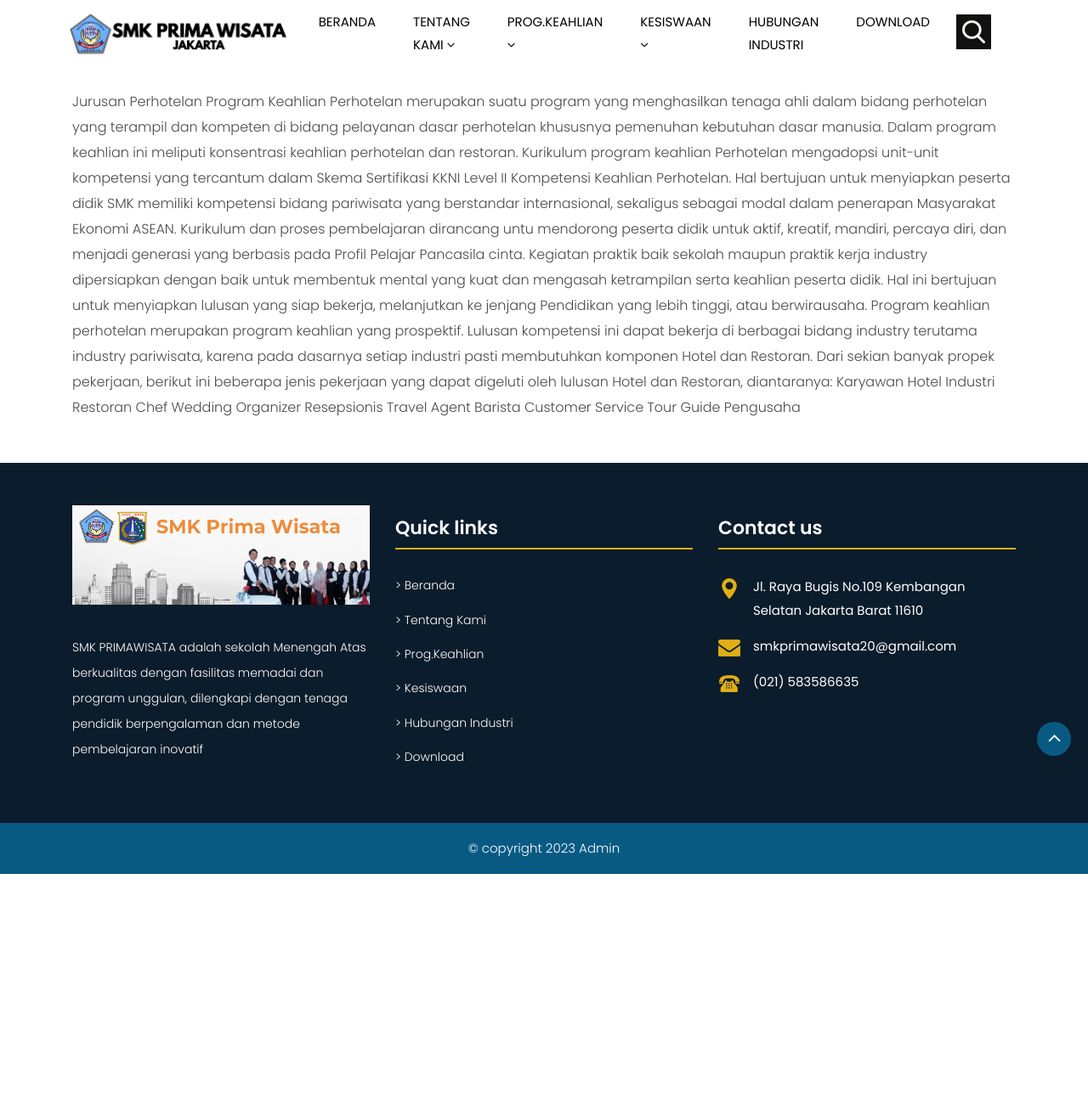
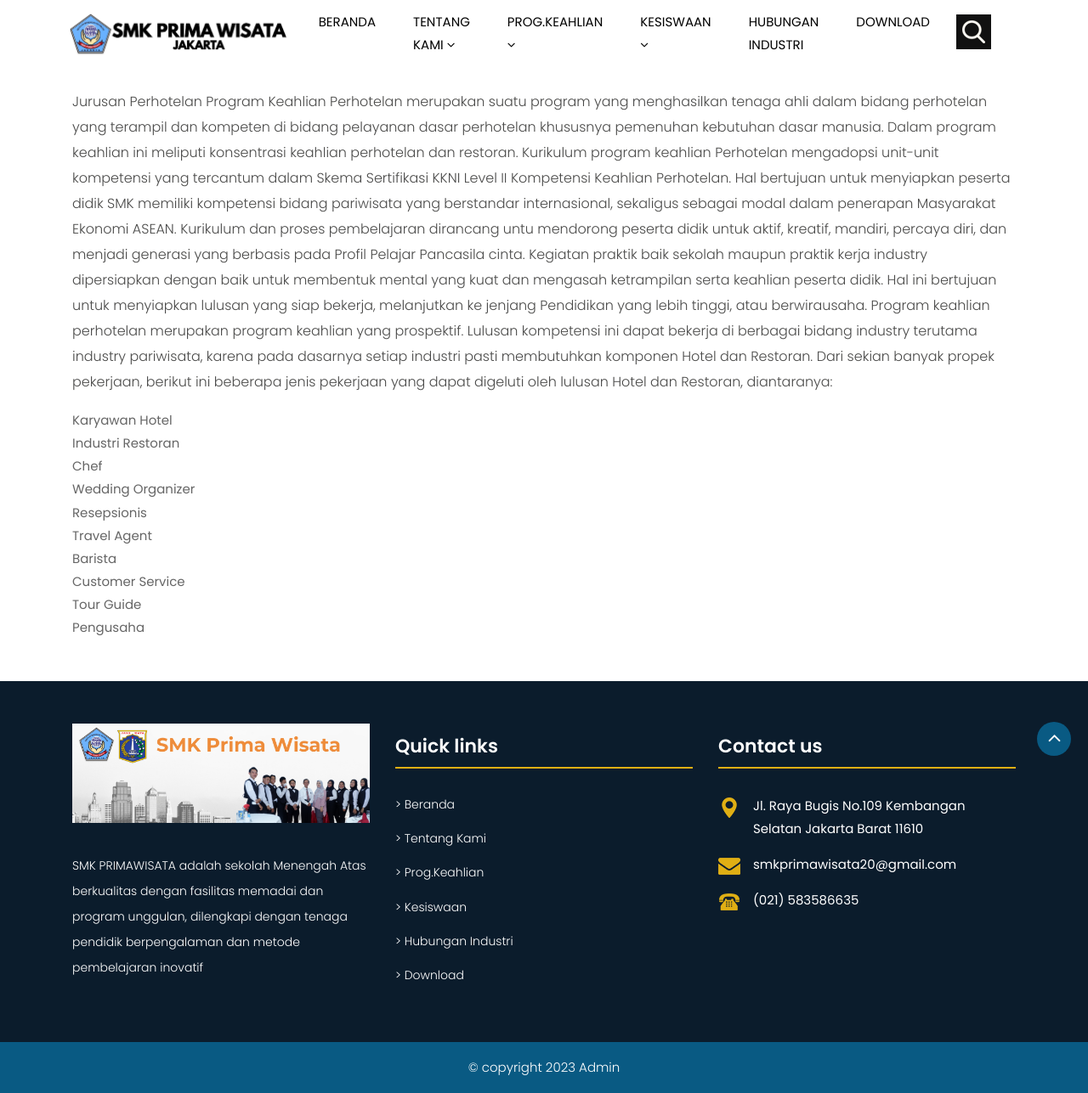
Before and after one commit to yokowasis/website-smkprimawisata.sch.id, a Jekyll site: the page built from pages/perhotelan.md, in a window 1280 px wide. Shown: the whole page at 85% size. Built offline with Jekyll 4.4.1, drawn with Linux system fonts in a browser that asks for light colours; before the commit the page ends 1029 px from its top, so only the background shows below that; part of the change alters nothing that is shown.

```diff
--- a/pages/perhotelan.md
+++ b/pages/perhotelan.md
@@ -3,16 +3,23 @@ layout: default
 ---
 
 Jurusan Perhotelan
-Program Keahlian Perhotelan merupakan suatu program yang menghasilkan tenaga ahli dalam bidang perhotelan yang terampil dan kompeten di bidang pelayanan dasar perhotelan khususnya pemenuhan kebutuhan dasar manusia. Dalam program keahlian ini meliputi konsentrasi keahlian perhotelan dan restoran. Kurikulum program keahlian Perhotelan mengadopsi unit-unit kompetensi yang tercantum dalam Skema Sertifikasi KKNI Level II Kompetensi Keahlian Perhotelan. Hal bertujuan untuk menyiapkan peserta didik SMK memiliki kompetensi bidang pariwisata yang berstandar internasional, sekaligus sebagai modal dalam penerapan Masyarakat Ekonomi ASEAN.
-Kurikulum dan proses pembelajaran dirancang untu mendorong peserta didik untuk aktif, kreatif, mandiri, percaya diri, dan menjadi generasi yang berbasis pada Profil Pelajar Pancasila cinta. Kegiatan praktik baik sekolah maupun praktik kerja industry dipersiapkan dengan baik untuk membentuk mental yang kuat dan mengasah ketrampilan serta keahlian peserta didik. Hal ini bertujuan untuk menyiapkan lulusan yang siap bekerja, melanjutkan ke jenjang Pendidikan yang lebih tinggi, atau berwirausaha.
-Program keahlian perhotelan merupakan program keahlian yang prospektif. Lulusan kompetensi ini dapat bekerja di berbagai bidang industry terutama industry pariwisata, karena pada dasarnya setiap industri pasti membutuhkan komponen Hotel dan Restoran. Dari sekian banyak propek pekerjaan, berikut ini beberapa jenis pekerjaan yang dapat digeluti oleh lulusan Hotel dan Restoran, diantaranya:
-Karyawan Hotel
-Industri Restoran
-Chef
-Wedding Organizer
-Resepsionis
-Travel Agent
-Barista
-Customer Service
-Tour Guide
-Pengusaha
+Program Keahlian Perhotelan merupakan suatu program yang menghasilkan tenaga ahli dalam bidang perhotelan yang terampil dan kompeten di bidang pelayanan dasar
+perhotelan khususnya pemenuhan kebutuhan dasar manusia. Dalam program keahlian ini meliputi konsentrasi keahlian perhotelan dan restoran. Kurikulum program keahlian
+Perhotelan mengadopsi unit-unit kompetensi yang tercantum dalam Skema Sertifikasi KKNI Level II Kompetensi Keahlian Perhotelan. Hal bertujuan untuk menyiapkan peserta
+didik SMK memiliki kompetensi bidang pariwisata yang berstandar internasional, sekaligus sebagai modal dalam penerapan Masyarakat Ekonomi ASEAN.
+Kurikulum dan proses pembelajaran dirancang untu mendorong peserta didik untuk aktif, kreatif, mandiri, percaya diri, dan menjadi generasi yang berbasis pada Profil
+Pelajar Pancasila cinta. Kegiatan praktik baik sekolah maupun praktik kerja industry dipersiapkan dengan baik untuk membentuk mental yang kuat dan mengasah ketrampilan
+serta keahlian peserta didik. Hal ini bertujuan untuk menyiapkan lulusan yang siap bekerja, melanjutkan ke jenjang Pendidikan yang lebih tinggi, atau berwirausaha.
+Program keahlian perhotelan merupakan program keahlian yang prospektif. Lulusan kompetensi ini dapat bekerja di berbagai bidang industry terutama industry pariwisata,
+karena pada dasarnya setiap industri pasti membutuhkan komponen Hotel dan Restoran. Dari sekian banyak propek pekerjaan, berikut ini beberapa jenis pekerjaan yang
+dapat digeluti oleh lulusan Hotel dan Restoran, diantaranya:
+1. Karyawan Hotel
+2. Industri Restoran
+3. Chef
+4. Wedding Organizer
+5. Resepsionis
+6. Travel Agent
+7. Barista
+8. Customer Service
+9. Tour Guide
+10. Pengusaha
```
